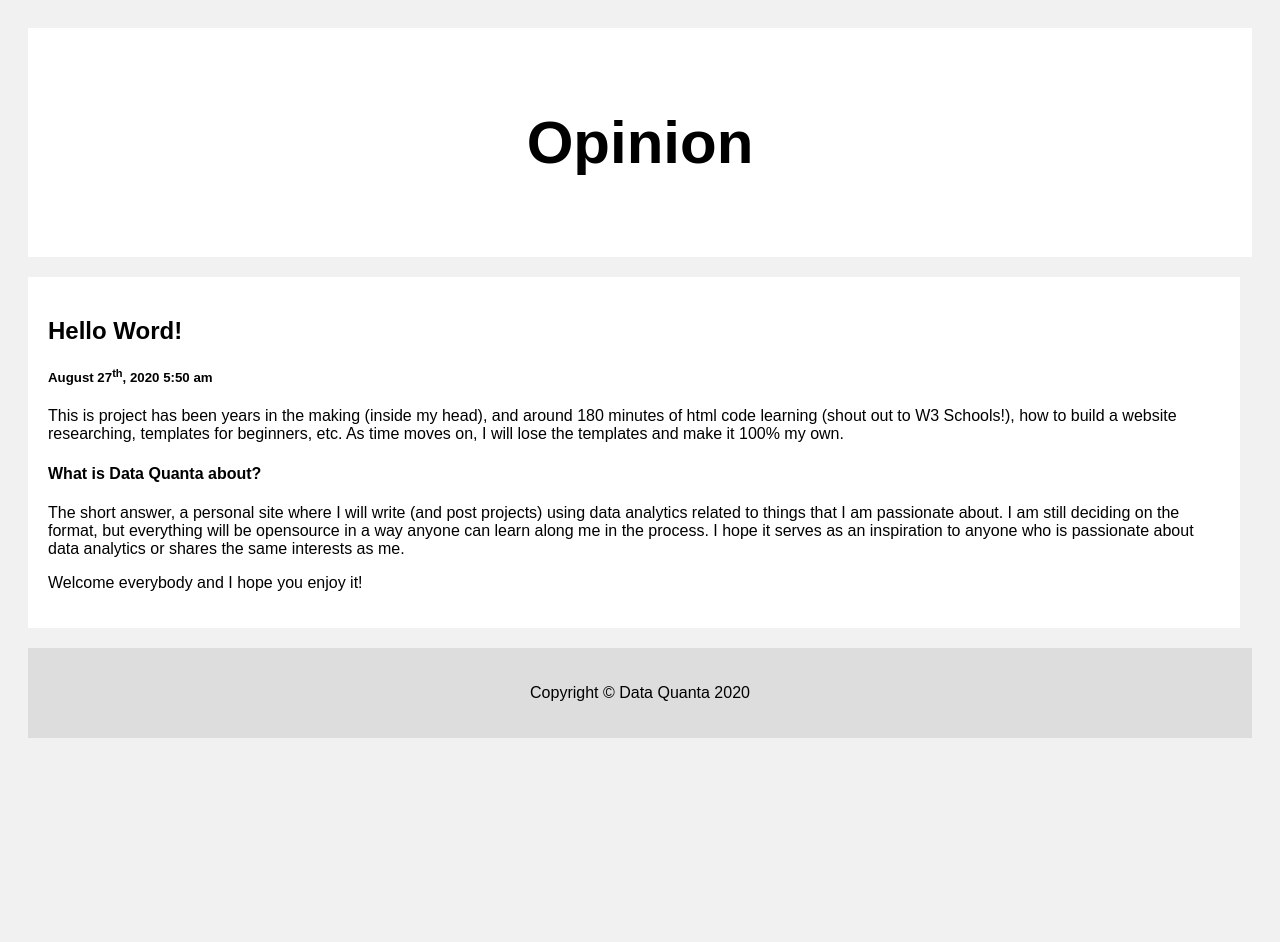
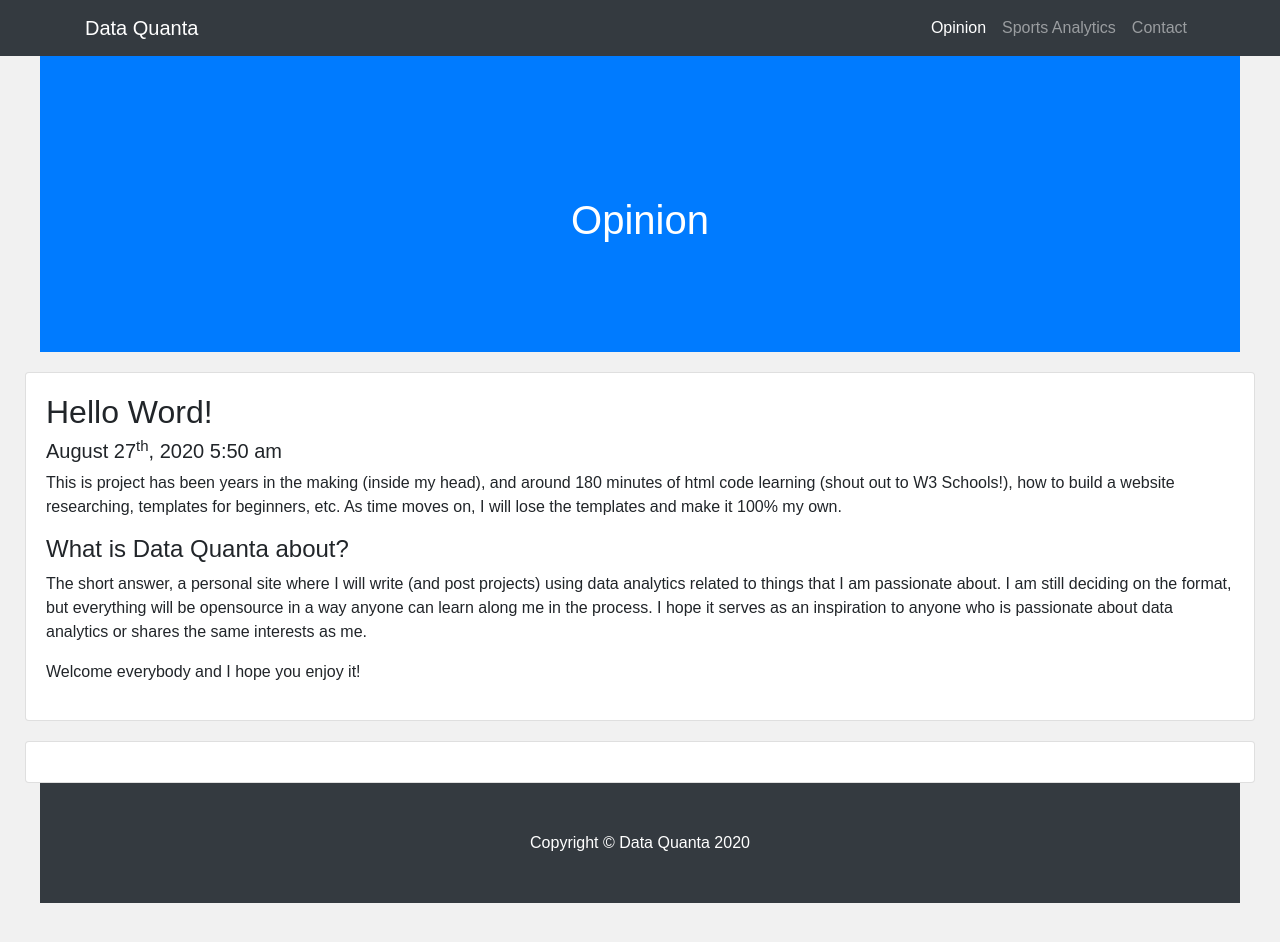
Before and after one commit to cesarjmz/cesarjmz.github.io, a website: page blog.html in a window 1280 px wide. Before the commit the page ends 800 px from the top, so only its background shows below. Drawn offline with Linux system fonts and the light colour scheme.

Commit message:
Update blog.html

```diff
--- a/blog.html
+++ b/blog.html
@@ -3,10 +3,15 @@
 <head>
   <title>Opinion | Data Quanta by CJ</title>
 
+  <!-- Bootstrap core CSS -->
+  <link href="vendor/bootstrap/css/bootstrap.min.css" rel="stylesheet">
+  <!-- Custom styles for this template-->
+  <link href="css/scrolling-nav.css" rel="stylesheet">
+
 <style>
 /* Header/Blog Title */
 .header {
-  padding: 30px;
+  padding: 60px;
   font-size: 40px;
   text-align: center;
   background: white;
@@ -14,20 +19,20 @@
 /* Add a gray background color with some padding */
 body {
   font-family: Arial;
-  padding: 20px;
+  padding: 40px;
   background: #f1f1f1;
 }
 /* Create two unequal columns that floats next to each other */
 /* Left column */
 .leftcolumn {
   float: left;
-  width: 99%;
+  width: 100%;
 }
 /* Right column: Adjust width if needed */
 .rightcolumn {
-  float: left;
-  width: 1%;
-  padding-left: 20px;
+  float: right;
+  width: 0%;
+  /*padding-left: 10px;-->*/
 }
 /* Clear floats after the columns */
 .row:after {
@@ -54,10 +59,45 @@
 
 
 
-<body>
-  <div class="header">
-    <h2>Opinion</h2>
-  </div>
+<body id="page-top">
+
+  <!-- Navigation Scrolling Nav-->
+  <nav class="navbar navbar-expand-lg navbar-dark bg-dark fixed-top" id="mainNav">
+    <div class="container">
+      <a class="navbar-brand js-scroll-trigger" href="index.html">Data Quanta</a>
+      <!--Button for mobile devices -->
+      <button class="navbar-toggler" type="button" data-toggle="collapse" data-target="#navbarResponsive" aria-controls="navbarResponsive" aria-expanded="false" aria-label="Toggle navigation">
+        <span class="navbar-toggler-icon"></span>
+      </button>
+        <div class="collapse navbar-collapse" id="navbarResponsive">
+          <ul class="navbar-nav ml-auto">
+            <li class="nav-item">
+              <a  class="nav-link js-scroll-trigger" href="#page-top">Opinion</a>
+            </li>
+            <li class="nav-item">
+              <a  class="nav-link js-scroll-trigger" href="#">Sports Analytics</a>
+            </li>
+            <!--<li class="nav-item"> <a  class="nav-link js-scroll-trigger" href="#">Economy</a> </li>
+            <li class="nav-item"> <a  class="nav-link js-scroll-trigger" href="#">Politics</a> </li>
+            <li class="nav-item"> <a  class="nav-link js-scroll-trigger" href="#">Finance</a> </li>
+            <li class="nav-item"> <a class="p-2 text-muted" href="#">Science</a>
+            <li class="nav-item"> <a class="p-2 text-muted" href="#">Technology</a>
+            <li class="nav-item"> <a class="p-2 text-muted" href="#">Health</a>
+            <li class="nav-item"> <a class="p-2 text-muted" href="#">Travel</a>-->
+            <li class="nav-item">
+              <a class="nav-link js-scroll-trigger"  href="index.html#contact">Contact</a>
+            </li>
+          </ul>
+        </div>
+    </div>
+  </nav>
+
+  <header class="bg-primary text-white">
+      <div class="container text-center">
+        <h1>Opinion</h1>
+      </div>
+  </header>
+
   <div class="row">
     <div class="leftcolumn">
       <div class="card">
@@ -75,11 +115,34 @@
       </div>
     </div>
   </div>
+
+  <div class="row">
+    <div class="leftcolumn">
+      <div class="card">
+      </div>
+    </div>
+  </div>
+
   <!-- Footer -->
-  <footer class="footer">
+  <footer class="py-5 bg-dark">
+    <div class="container">
       <p class="m-0 text-center text-white">Copyright &copy; Data Quanta 2020</p>
+    </div>
     <!-- /.container -->
   </footer>
+
+  <!-- Bootstrap core JavaScript -->
+  <script src="vendor/jquery/jquery.min.js"></script>
+  <script src="vendor/bootstrap/js/bootstrap.bundle.min.js"></script>
+  <!-- Plugin JavaScript -->
+  <script src="vendor/jquery-easing/jquery.easing.min.js"></script>
+  <!-- Custom JavaScript for this theme -->
+  <script src="js/scrolling-nav.js"></script>
+
+  </body>
+
+  </html>
+
 
 
 </body>
```
